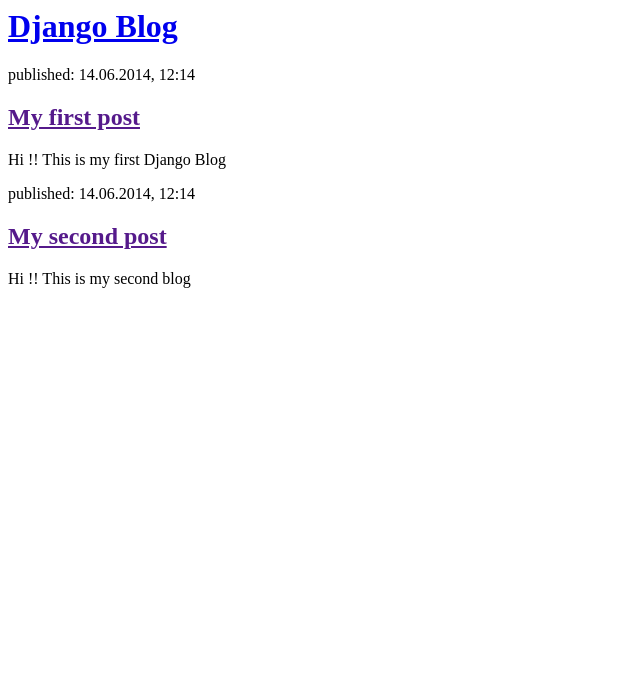
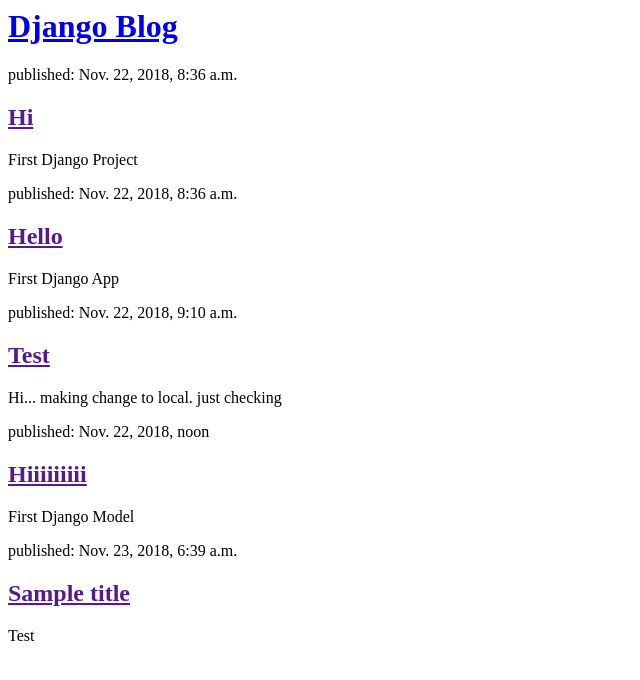
Before and after one commit to amankhare94/my-first-blog, a Django app: page / in a window 1280 px wide. Shown: the top 680 px of the page, without its empty margins (0-640 px from the left). Run offline with Django 3.2, Linux system fonts and the light colour scheme; data comes from the database, SQL or seed files in the repository; both versions use the stored data as it was after the commit.

Commit message:
Modified templates to display posts from database

```diff
--- a/blog/templates/blog/post_list.html
+++ b/blog/templates/blog/post_list.html
@@ -7,16 +7,13 @@
             <h1><a href="/">Django Blog</a></h1>
         </div>
 
-        <div>
-            <p>published: 14.06.2014, 12:14</p>
-            <h2><a href="">My first post</a></h2>
-	    <p> Hi !! This is my first Django Blog </p>
-        </div>
 
-        <div>
-            <p>published: 14.06.2014, 12:14</p>
-            <h2><a href="">My second post</a></h2>
-	    <p> Hi !! This is my second blog </p>
-        </div>
+	{% for post in posts %}
+	    <div>
+        	<p>published: {{ post.published_date }}</p>
+	        <h2><a href="">{{ post.title }}</a></h2>
+        	<p>{{ post.text|linebreaksbr }}</p>
+	    </div>
+	{% endfor %}
     </body>
 </html>
--- a/blog/views.py
+++ b/blog/views.py
@@ -2,8 +2,11 @@
 from __future__ import unicode_literals
 
 from django.shortcuts import render
+from .models import Post
+from django.utils import timezone
 
 # Create your views here.
 
 def post_list(request):
-	return render(request, 'blog/post_list.html', {})
+	posts =	Post.objects.filter(published_date__lte=timezone.now()).order_by('published_date')
+	return render(request, 'blog/post_list.html', {'posts': posts})
```
Also changed, not shown: db.sqlite3.
